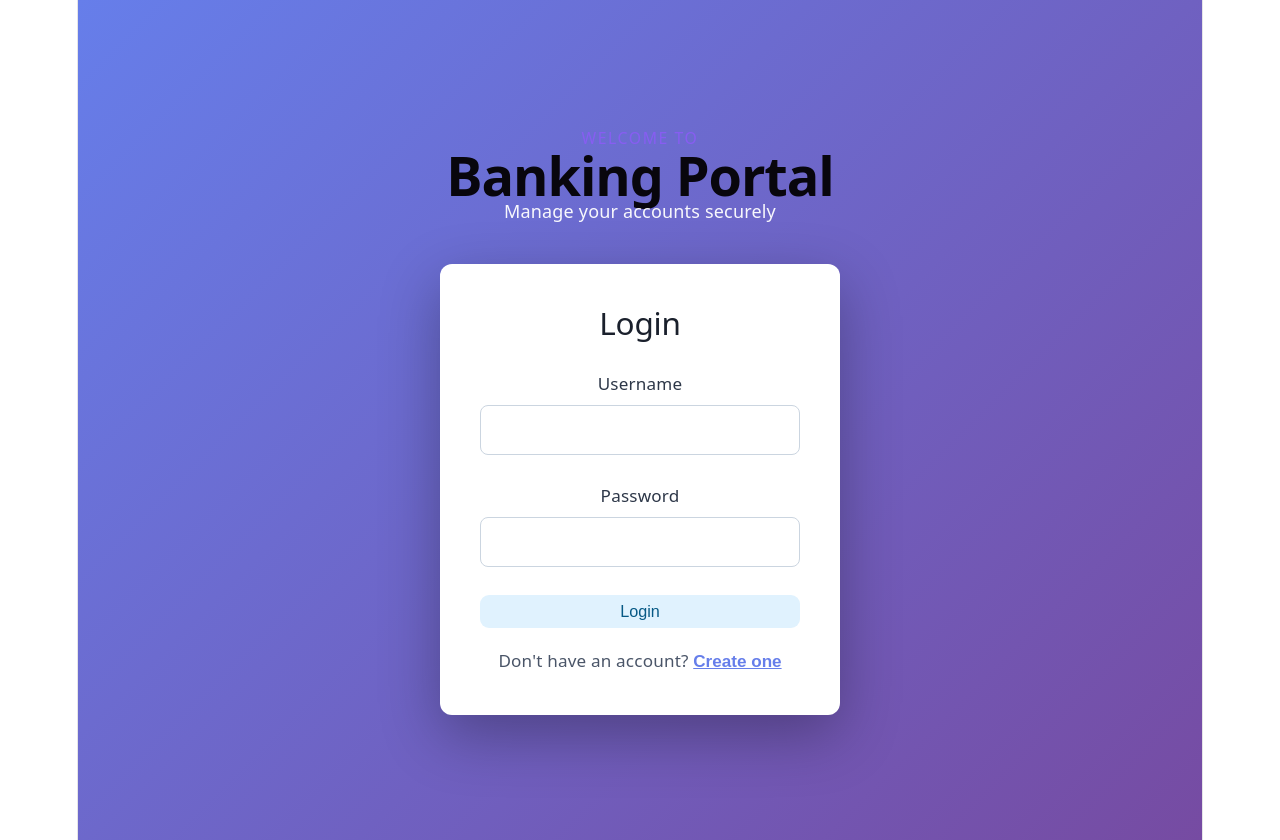
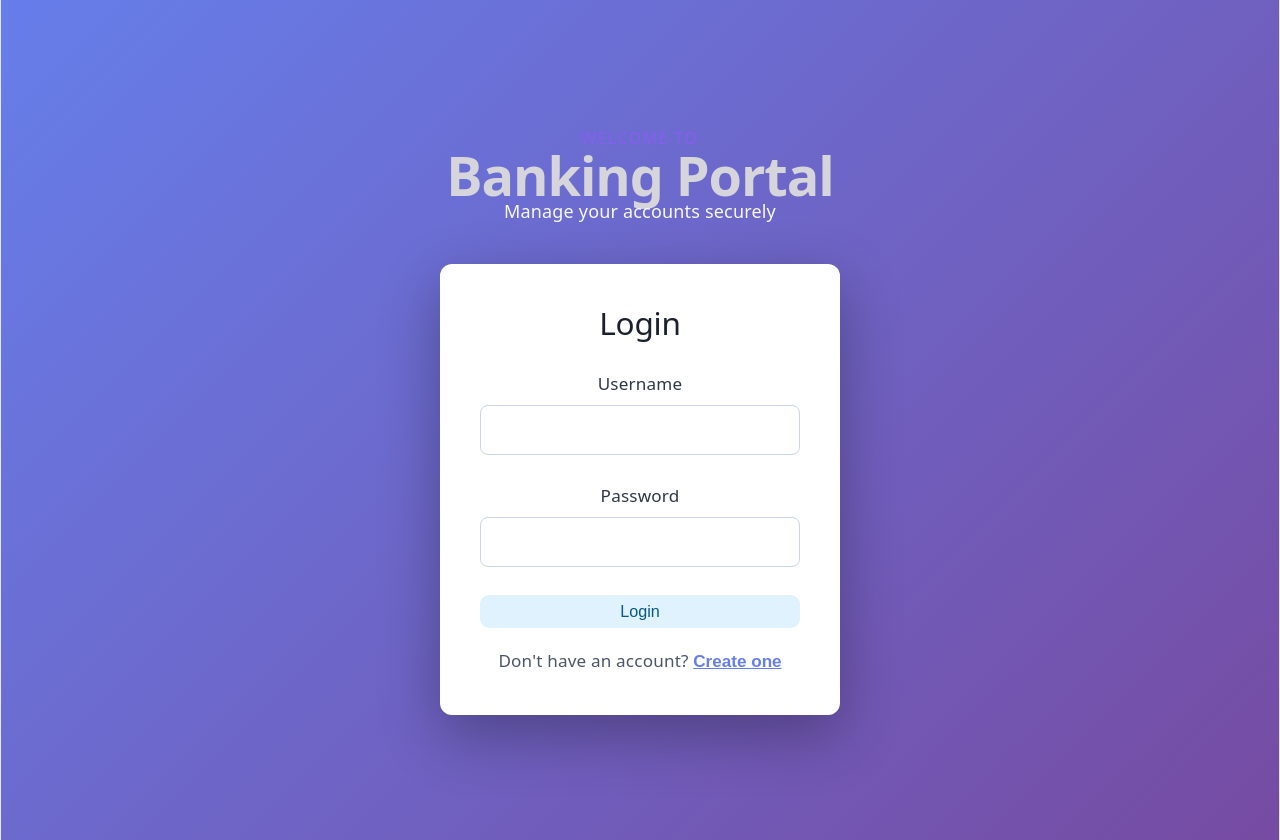
Before and after one commit to ACN1160/CogPractice, a React app in the folder RestAPIwoDB/frontend/: page / in a window 1280 px wide. Built offline with nearby package versions, Linux system fonts and the light colour scheme; no server answers; the HTML template or start-up script is replaced by a standard one.

Commit message:
Changed page to remove white bars

```diff
--- a/RestAPIwoDB/frontend/src/index.css
+++ b/RestAPIwoDB/frontend/src/index.css
@@ -1,6 +1,6 @@
 :root {
   --text: #6b6375;
-  --text-h: #08060d;
+  --text-h: #d6d5db;
   --bg: #fff;
   --border: #e5e4e7;
   --code-bg: #f4f3ec;
@@ -55,7 +55,7 @@ body {
 }
 
 #root {
-  width: 1126px;
+  width: 100%;
   max-width: 100%;
   margin: 0 auto;
   text-align: center;
```
